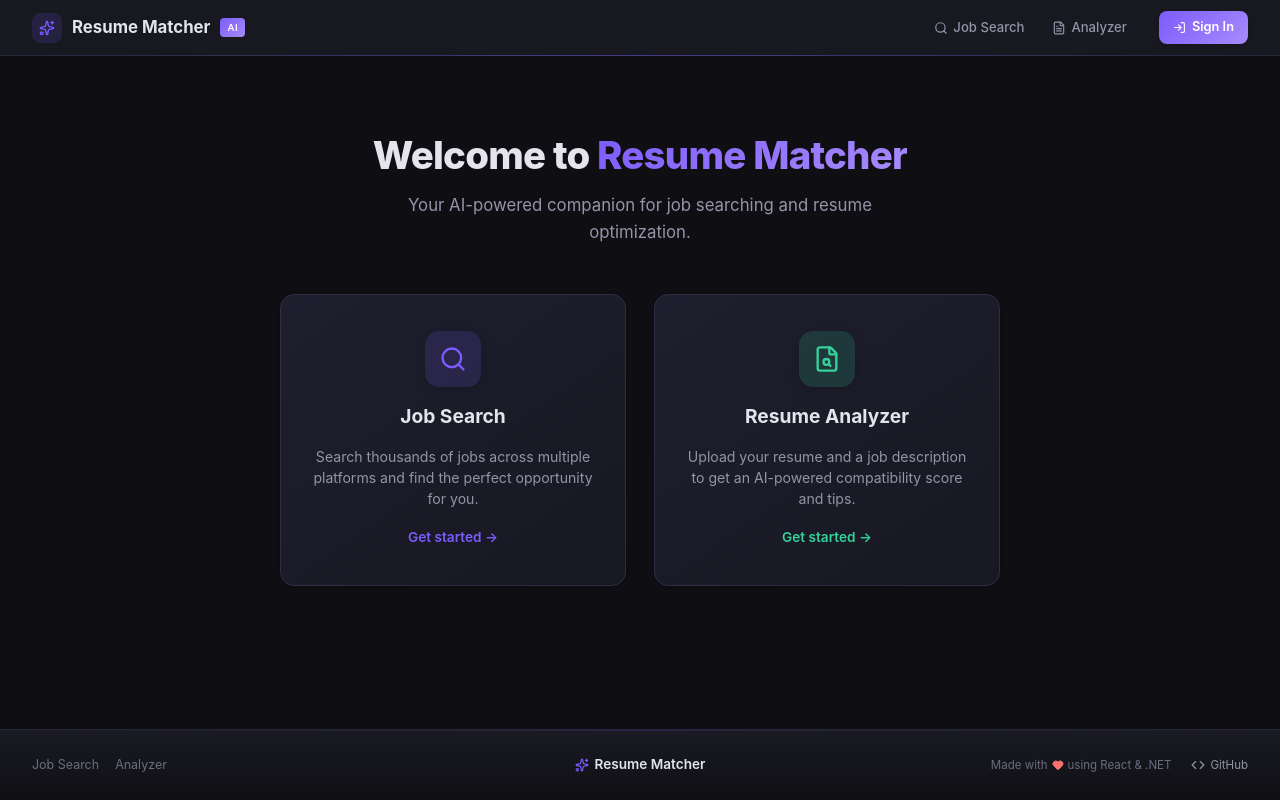
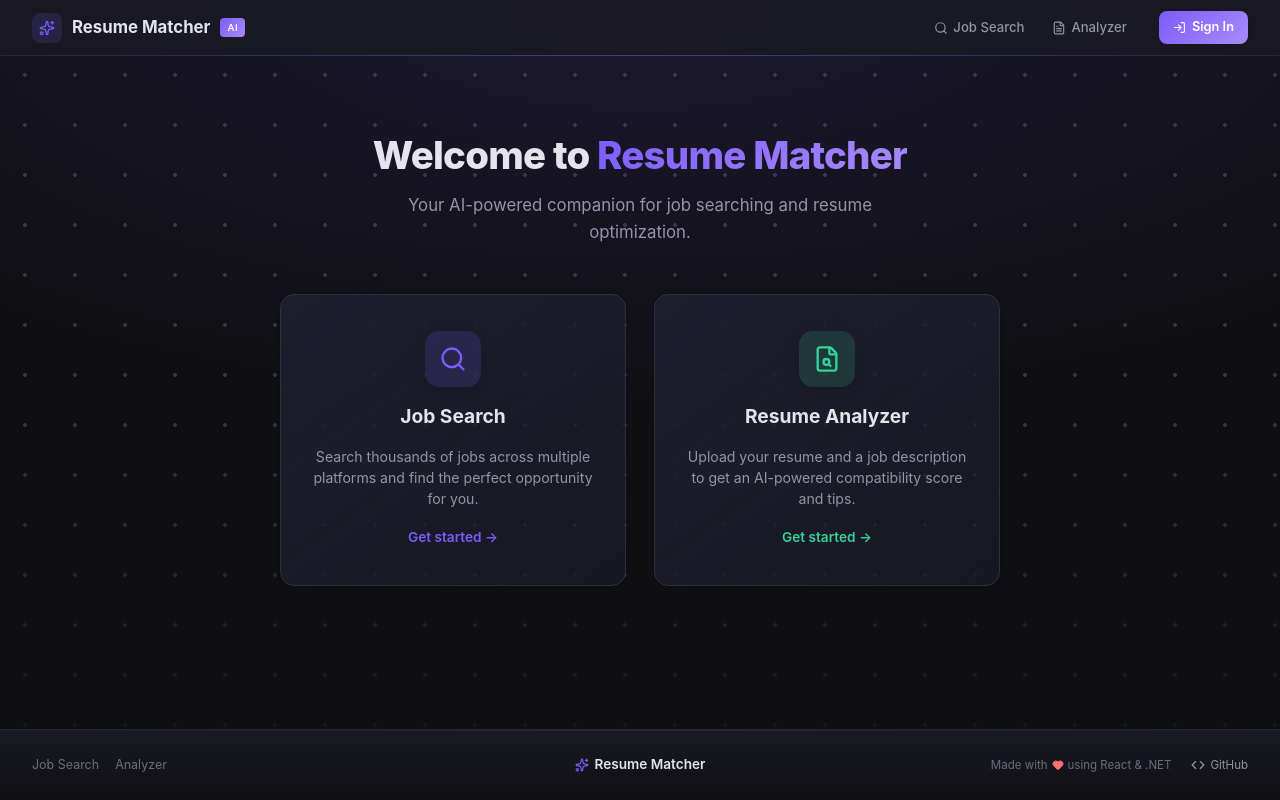
Before and after one commit to IgorGarciaCosta/Resume-Matcher-Job-Search-Platform, a React (Vite) app in the folder client/: page / in a window 1280 px wide. Built offline with nearby package versions, Linux system fonts and the light colour scheme; no server answers.

Commit message:
Enhance body background with new gradient effects for improved visual appeal

```diff
--- a/client/src/index.css
+++ b/client/src/index.css
@@ -42,6 +42,12 @@
 body {
   font-family: 'Inter', -apple-system, BlinkMacSystemFont, 'Segoe UI', Roboto, sans-serif;
   background-color: var(--bg-primary);
+  background-image:
+    linear-gradient(to bottom, transparent 0%, transparent 50%, var(--bg-primary) 100%),
+    radial-gradient(ellipse 80% 50% at 50% 0%, rgba(124, 92, 252, 0.12) 0%, transparent 100%),
+    radial-gradient(circle, rgba(143, 143, 177, 0.3) 2px, transparent 1px);
+  background-size: 100% 100%, 100% 100%, 50px 50px;
+  background-attachment: fixed;
   color: var(--text-primary);
   line-height: 1.6;
   min-height: 100vh;
```
